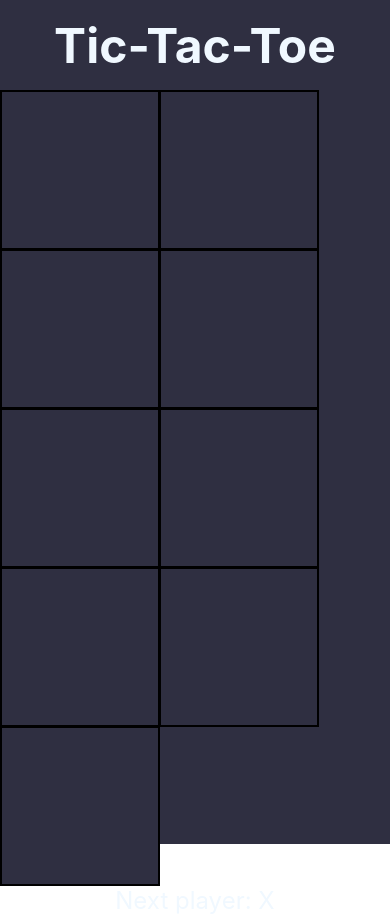
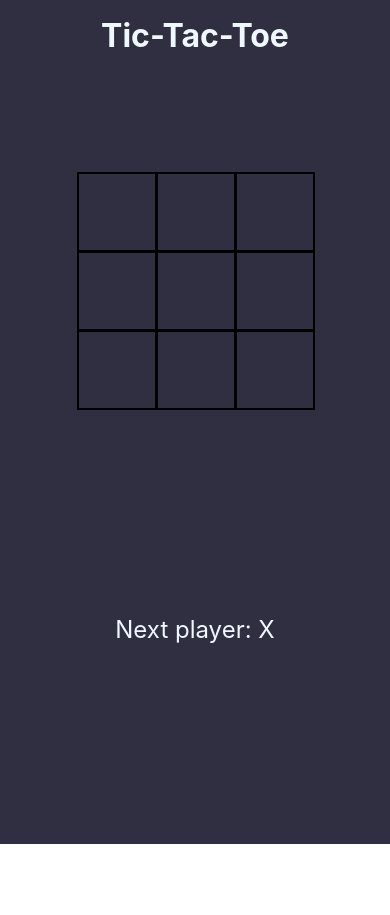
Before and after one commit to davebroc/Tic-Tac-Toe, a React (Create React App) app: page / in a window 390 px wide. After the commit the page ends 844 px from the top, so only its background shows below. Built offline with nearby package versions, Linux system fonts and the light colour scheme.

Commit message:
mobile responsive

```diff
--- a/package.json
+++ b/package.json
@@ -1,7 +1,7 @@
 {
   "name": "tic-tac-toe",
   "version": "0.1.0",
-  "homepage": "https://davebroc.github.io/Tic-Tac-Toe/",
+  "homepage": "https://davebroc.github.io/Tic-Tac-Toe",
   "private": true,
   "dependencies": {
     "@testing-library/jest-dom": "^5.17.0",
--- a/src/App.css
+++ b/src/App.css
@@ -1,11 +1,20 @@
 :root {
-  --board-width: 60%;
   --square-size: 10rem;
   --square-font-size: 7rem;
   --board-background: rgb(47, 47, 65);
   --text-color: aliceblue;
 }
 
+@media only screen and (max-width: 767px) {
+  :root {
+    --square-size: 5rem;
+    --square-font-size: 3rem;
+  }
+
+  h1 {
+    font-size: 2rem !important;
+  }
+}
 
 .App {
   text-align: center;
```
